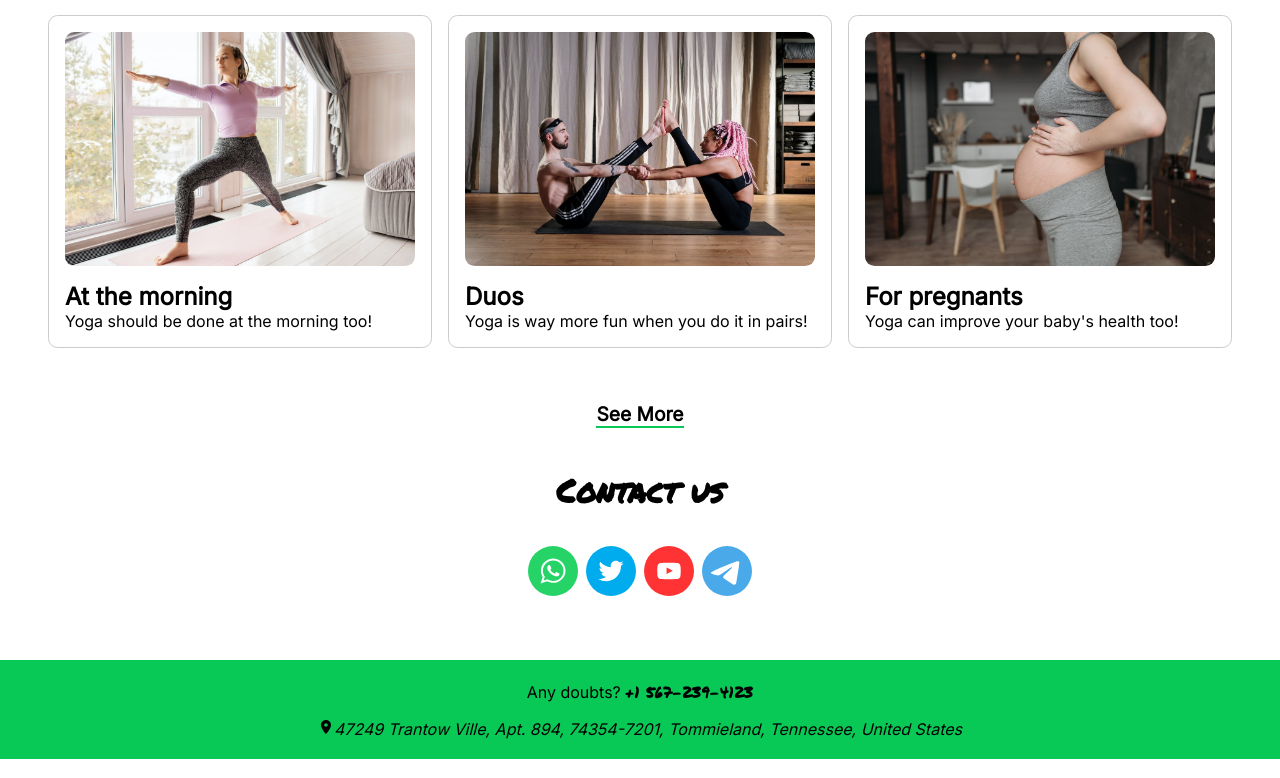
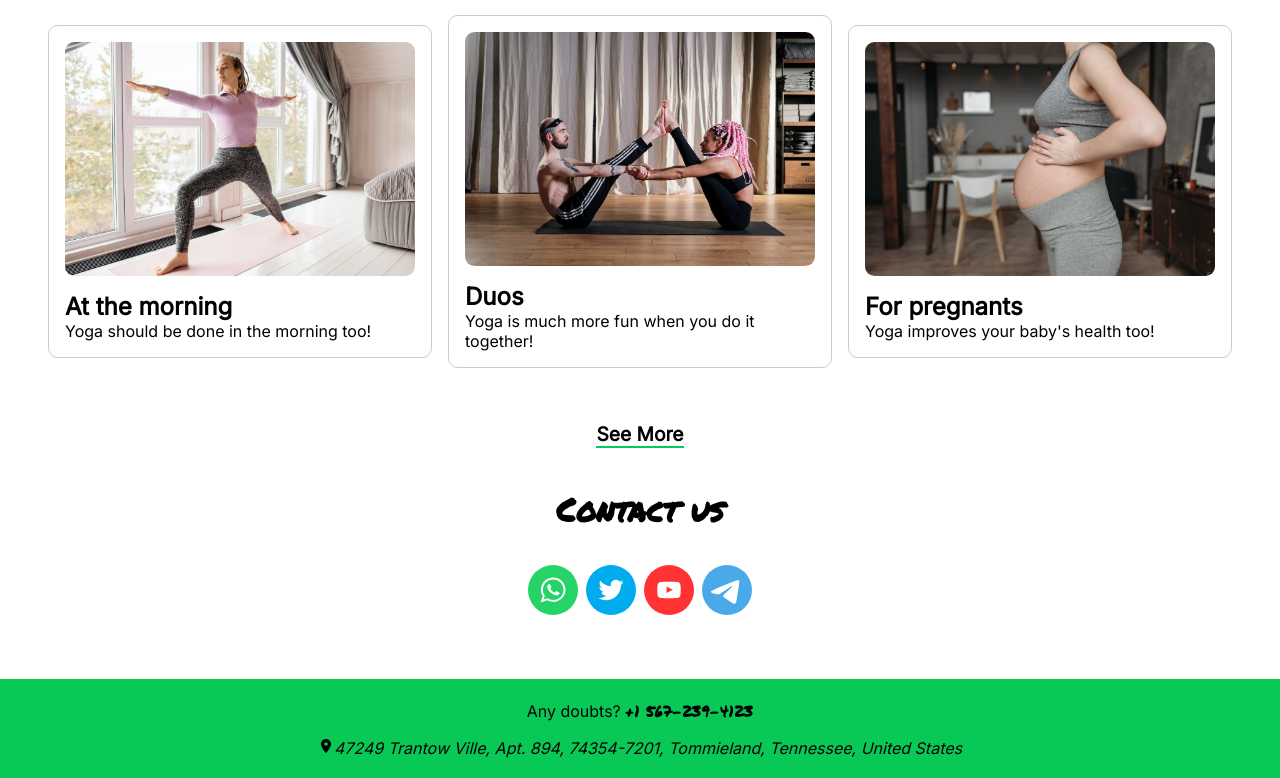
Before and after one commit to ArthurDeveloper/yoga-master, a React (Vite) app: page / in a window 1280 px wide. Shown: the part 1981-2759 px from the top of the page. Built offline with nearby package versions, Linux system fonts and the light colour scheme.

Commit message:
chore: Fixed typos and improved wording

```diff
--- a/src/components/Classes/index.jsx
+++ b/src/components/Classes/index.jsx
@@ -50,21 +50,21 @@ export default function Classes() {
 
 					<ClassCard
 						title="At the morning"
-						description="Yoga should be done at the morning too!"
+						description="Yoga should be done in the morning too!"
 						image="morning.jpeg"
-						alt="Yoga should be done at the morning too!"
+						alt="Yoga in the morning"
 					/>
 
 					<ClassCard
 						title="Duos"
-						description="Yoga is way more fun when you do it in pairs!"
+						description="Yoga is much more fun when you do it together!"
 						image="duos.jpeg"
 						alt="Duos"
 					/>
 
 					<ClassCard
 						title="For pregnants"
-						description="Yoga can improve your baby's health too!"
+						description="Yoga improves your baby's health too!"
 						image="pregnants.jpeg"
 						alt="For pregnants"
 
```
